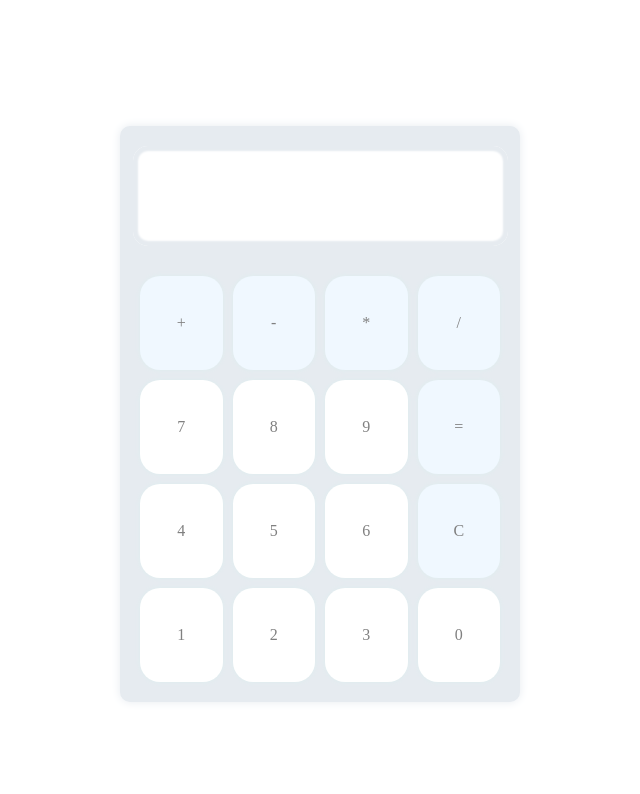
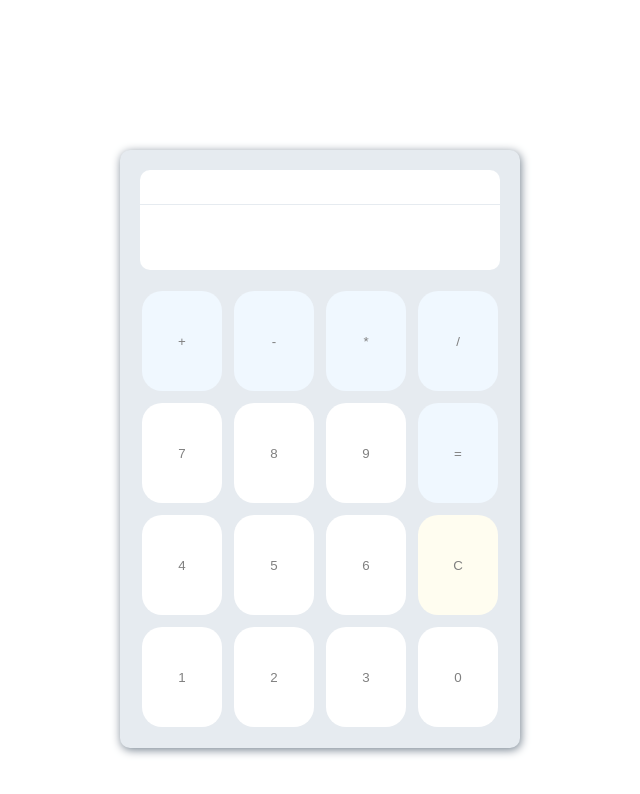
Before and after one commit to 0unk0/SESAC_HW, a plain HTML site: page HW5_calculator/HW5.html in a window 1280 px wide. Shown: the whole page, without its empty margins (320-960 px from the left). Drawn offline with Linux system fonts and the light colour scheme.

Commit message:
HW5_CSS 변경

```diff
--- a/HW5_calculator/HW5.css
+++ b/HW5_calculator/HW5.css
@@ -1,63 +1,75 @@
-*{
+* {
   box-sizing: border-box;
 }
 
-.frame1{
+.calculator {
   background-color: rgb(230, 235, 240);
   width: 400px;
   margin: auto;
-    margin-top: 10%;
+  margin-top: 150px;
   text-align: center;
   border-radius: 10px;
-    box-shadow: 0px 0px 10px rgb(230, 235, 240);
+  /* box-shadow: 0px 0px 10px rgb(230, 235, 240); */
+  box-shadow: 1px 2px 10px rgb(117, 130, 143);
+  overflow: hidden;
+
 }
 
-input{
-    /* margin: 10%; */
+ .screen{
+  margin-top: 20px;
+ }
+
+ .cal{
   background-color: white;
-    width: 375px;
-    height: 100px;
-    margin: 10px;
-    margin-top: 20px;
+  width: 360px;
+  height: 35px;
+  margin: auto;
+  padding: 10px;
+  border-radius: 10px 10px 0px 0px;
+  border: none;
+
+  /* 영역 나눌지 말지 고민 중*/
+  border-bottom: 1px solid rgb(230, 235, 240);
+ }
+
+ .result{
+  background-color: white;
+  width: 360px;
+  height: 65px;
+  margin: auto;
+  padding: 10px;
+  border-radius: 0px 0px 10px 10px;
+  border: none;
+  font-size: 1.8em;
   text-align: right;
-    text-indent: 10%;
-    padding-right: 20px;
-    border: none;
-    border-radius: 15px;
-    color:black;
-    font-size: 1.8em;
-    box-shadow: 0px 0px 2px 5px rgb(230, 235, 240) inset;
-    overflow: auto;
-
  }
 
  input:focus{
   outline: none;
  }
 
-table{
-    width: 400px;
-    padding: 10px;
-    border-spacing: 10px;
+ .bt{
+  display: flex;
+  flex-wrap: wrap;
+  justify-content: center;
+  margin-top: 15px;
+  margin-bottom: 15px;
  }
 
-
-table td{
-    width: 25%;
-    height: 50px;
+ button{
   background-color: white;
-    color:grey;
+  width: 20%;
+  height: 100px;
+  color: grey;
   border-radius: 20px;
-    padding:10%;
-    font-size: 1em;
-    box-shadow: 0px 0px 5px rgb(222, 238, 239);
+  border: none;
+  margin: 1.5%;
  }
 
  .operator{
   background-color: aliceblue;
  }
 
-/* .result{
-    position: absolute;
-
-} */
+ .C{
+  background-color: rgb(255, 253, 240);
+ }
--- a/HW5_calculator/HW5.html
+++ b/HW5_calculator/HW5.html
@@ -4,62 +4,33 @@
         <link rel="stylesheet" href="HW5.css">
     </head>
     <body>
-        <div class="frame1">
-            <input id="text" type="text">
-            <!-- <input id="result" type="text"> -->
+        <div class="calculator">
+            <div class="screen">
+                <input id="cal" class="cal" type="text" readonly>
+                <input id="result" class="result" type="text" readonly>
+            </div>
+            <div class="bt">
+                <button class="operator" onclick="cal(0)">+</td>
+                <button class="operator" onclick="cal(1)">-</td>
+                <button class="operator" onclick="cal(2)">*</td>
+                <button class="operator" onclick="cal(3)">/</td>
 
-            <table>
-                <tr>
-                    <td class="operator" onclick="cal(0)">+</td>
-                    <td class="operator" onclick="cal(1)">-</td>
-                    <td class="operator" onclick="cal(2)">*</td>
-                    <td class="operator" onclick="cal(3)">/</td>
-                </tr>
-                <tr>
-                    <td class="num" onclick="num(0)">7</td>
-                    <td class="num" onclick="num(1)">8</td>
-                    <td class="num" onclick="num(2)">9</td>
-                    <td class="operator" onclick="cal(4)">=</td>
-                </tr>
-                <tr>
-                    <td class="num" onclick="num(3)">4</td>
-                    <td class="num" onclick="num(4)">5</td>
-                    <td class="num" onclick="num(5)">6</td>
-                    <td class="operator" onclick="cal(5)">C</td>
-                </tr>
-                <tr>
-                    <td class="num" onclick="num(6)">1</td>
-                    <td class="num" onclick="num(7)">2</td>
-                    <td class="num" onclick="num(8)">3</td>
-                    <td class="num" onclick="num(9)">0</td>
-                </tr>
-            </table>
+                <button class="num" onclick="num(0)">7</td>
+                <button class="num" onclick="num(1)">8</td>
+                <button class="num" onclick="num(2)">9</td>
+                <button class="operator" onclick="cal(4)">=</td>
+
+                <button class="num" onclick="num(3)">4</td>
+                <button class="num" onclick="num(4)">5</td>
+                <button class="num" onclick="num(5)">6</td>
+                <button class="operator C" onclick="cal(5)">C</td>
+
+                <button class="num" onclick="num(6)">1</td>
+                <button class="num" onclick="num(7)">2</td>
+                <button class="num" onclick="num(8)">3</td>
+                <button class="num" onclick="num(9)">0</td>
+            </div>
         </div>
         <script src="HW5.js"></script>
     </body>
 </html>
-
-<!-- <tr>
-    <td id="+" onclick="cal()">+</td>
-    <td id="-" onclick="cal()">-</td>
-    <td id=""* onclick="cal()">*</td>
-    <td id="/" onclick="cal()">/</td>
-</tr>
-<tr>
-    <td id="7" onclick="cal()">7</td>
-    <td id="8" onclick="cal()">8</td>
-    <td id="9" onclick="cal()">9</td>
-    <td id="=" onclick="cal()">=</td>
-</tr>
-<tr>
-    <td id="4" onclick="cal()">4</td>
-    <td id="5" onclick="cal()">5</td>
-    <td id="6" onclick="cal()">6</td>
-    <td id="C" onclick="cal()">C</td>
-</tr>
-<tr>
-    <td id="1" onclick="cal()">1</td>
-    <td id="2" onclick="cal()">2</td>
-    <td id="3" onclick="cal()">3</td>
-    <td id="0" onclick="cal()">0</td>
-</tr> -->
--- a/HW5_calculator/HW5.js
+++ b/HW5_calculator/HW5.js
@@ -1,63 +1,74 @@
 var result = "";
 
-function num(num){
-    i=result.length;
+function num(num) {
+  i = result.length;
 
   // 끝에 "="이 붙어있으므로 연산 후의 값이고, 숫자가 클릭 된 상황이니까 모든 값 초기화
-    if(result.substring(i-1)==="="){
+  if (result.substring(i - 1) === "=") {
     // result=result.slice(0, i-1);
-        document.getElementById("text").value="";
-        result="";
+    document.getElementById("result").value = "";
+    result = "";
   }
 
   text = document.getElementsByClassName("num")[num].innerText;
-    document.getElementById("text").value+=text;
-    result+=text;
+  document.getElementById("result").value += text;
+  result += text;
 }
 
-
-function cal(operator){
+function cal(operator) {
   text = document.getElementsByClassName("operator")[operator].innerText;
 
-    i=result.length;
+  i = result.length;
 
-   if(text==="="){
-    total=eval(result);
-    document.getElementById("text").value=total;
-    result=total+"="; // 연산 후 result에 =을 붙임
+  if (text === "=") {
+
+    total = eval(result);
+
+    console.log(total);
+    if(total == Infinity){
+      document.getElementById("result").value = "NaN";
+    }
+    else{
+      document.getElementById("result").value = total;
+      result = total + "="; // 연산 후 result에 =을 붙임
       console.log(result);
     }
 
-   else if(text==="C"){
-    document.getElementById("text").value="";
-    result="";
   }
 
-   else{
+  else if (text === "C") {
+    document.getElementById("result").value = "";
+    result = "";
+  }
+
+  else {
     // 연산자 반복 해결 // 연산자 반복되면 result에 있던 연산자 삭제 후 click한 연산자를 붙임
-        if(result.substring(i-1)==="+"|| result.substring(i-1)==="-" || result.substring(i-1)==="*" || result.substring(i-1)==="/"){
-            result=result.slice(0, i-1);
-            result+=text;
-            document.getElementById("text").value=result;
+    if (
+      result.substring(i - 1) === "+" ||
+      result.substring(i - 1) === "-" ||
+      result.substring(i - 1) === "*" ||
+      result.substring(i - 1) === "/"
+    ) {
+      result = result.slice(0, i - 1);
+      result += text;
+      document.getElementById("result").value = result;
       return;
     }
 
     // 이어서 계산 해결 //  끝에 "="이 붙어있으므로 연산 후의 값이고, 연산자 클릭 된 상황이니까 끝에 붙은 "="" 삭제하고 이어서 계산
-        if(result.substring(i-1)==="="){
-            result=result.slice(0, i-1);
-            document.getElementById("text").value=result;
+    if (result.substring(i - 1) === "=") {
+      result = result.slice(0, i - 1);
+      document.getElementById("result").value = result;
     }
 
     // 맨 처음에 "*" 또는 "/" 가 오면 삭제
-        if((text==="*" && result==="") || (text==="/" && result==="") ){
-            document.getElementById("text").value="";
-            result="";
+    if ((text === "*" && result === "") || (text === "/" && result === "")) {
+      document.getElementById("result").value = "";
+      result = "";
       return;
-        }
-
-        else{
-            result+=text;
-            document.getElementById("text").value+=text;
+    } else {
+      result += text;
+      document.getElementById("result").value += text;
     }
   }
 }
```
Also changed, not shown: HW5_calculator/HW5_1.js (deleted, +0 -75 lines). Lines whose indentation alone changed are shown as unchanged.
